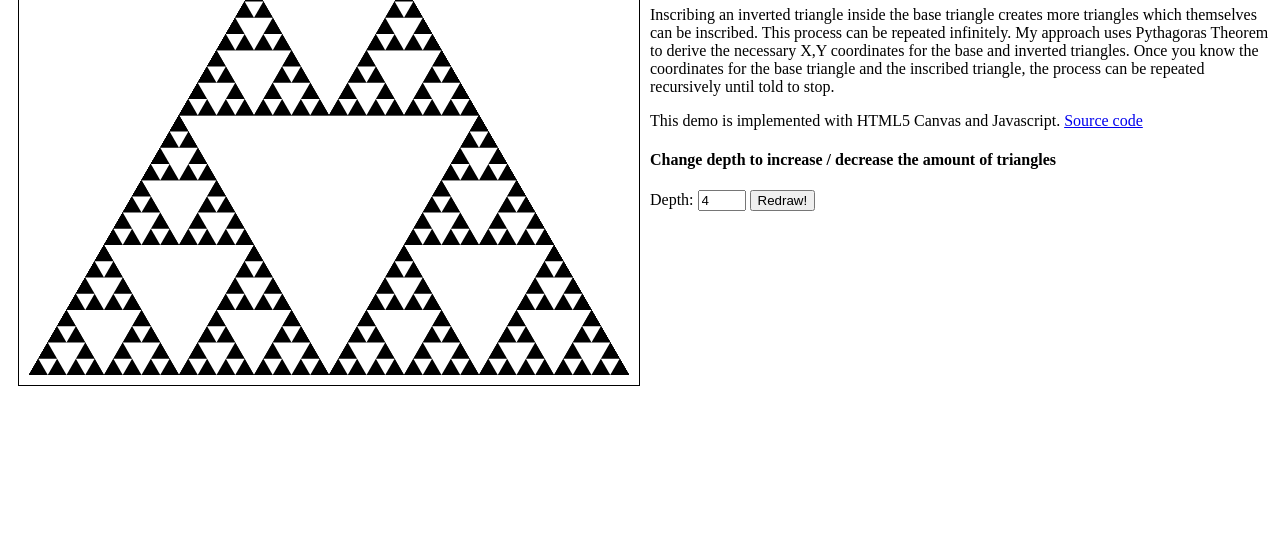
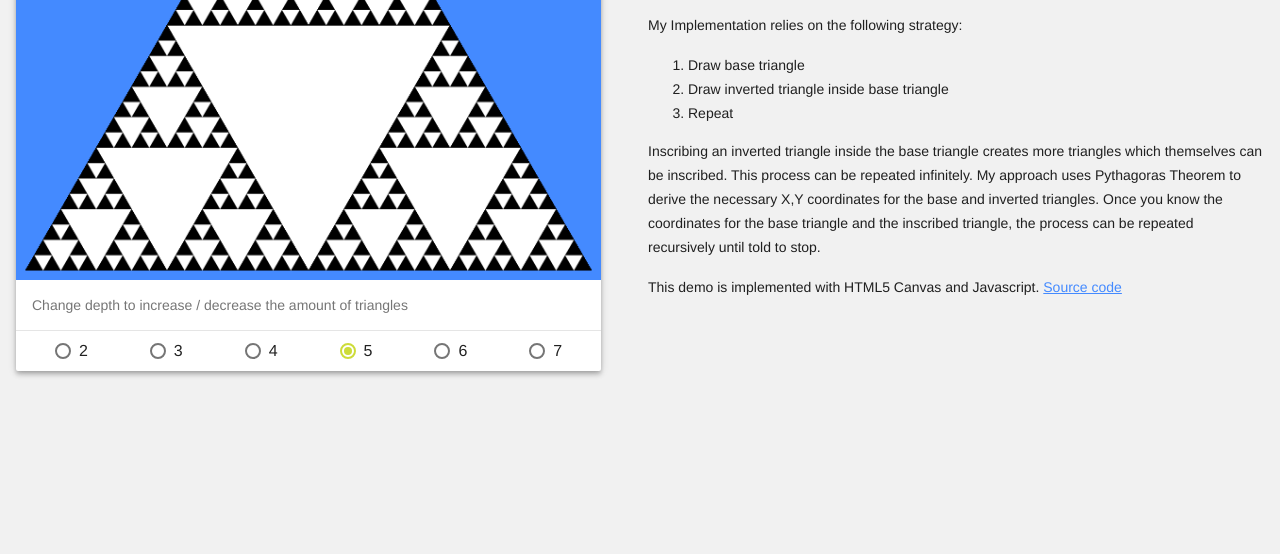
Before and after one commit to githop/sierpinski-canvas, a plain HTML site: page index.html in a window 1280 px wide. Shown: the part 246-800 px from the top of the page. Drawn offline with nearby package versions, Linux system fonts and the light colour scheme.

Commit message:
update(sierpinski): add material design lite

```diff
--- a/index.html
+++ b/index.html
@@ -2,39 +2,78 @@
 <html lang="en">
 <head>
   <meta charset="UTF-8">
+  <meta name="viewport" content="width=device-width, initial-scale=1.0">
   <title>Sierpinski</title>
+  <link rel="stylesheet" href="https://fonts.googleapis.com/icon?family=Material+Icons">
+  <link rel="stylesheet" href="https://code.getmdl.io/1.1.3/material.lime-blue.min.css" />
+  <script defer src="https://code.getmdl.io/1.1.3/material.min.js"></script>
 </head>
 <!--<body onload="draw().sierpinski(220, 195, 200)">-->
 <body onload="draw().step(4)">
   <style>
-    #canvas {
-      border: 1px solid black;
+    body {
+      background: #f1f1f1;
     }
 
-    .content {
-      display: flex;
-      flex-direction: row;
-      justify-content: space-between;
+    #canvas {
+      width: 100%;
+    }
+    .cvs-card.mdl-card {
+      width: 95%;
+      /*height: 540px;*/
     }
 
-    .cvs-wrapper {
-      margin: 10px;
+    .radio-container {
+      display: flex;
+      justify-content: space-around;
     }
 
-    @media only screen and (min-device-width: 320px) and (max-device-width: 768px) {
-      .content {
-        flex-direction: column;
-      }
-    }
   </style>
 
-  <h1>Sierpinski Triangle</h1>
+  <div class="mdl-grid">
+    <div class="mdl-cell mdl-cell--6-col">
 
-  <div class="content">
-    <div class="cvs-wrapper">
+      <div class="cvs-card mdl-card mdl-shadow--4dp">
+        <div class="mdl-card__media">
           <canvas id="canvas"></canvas>
         </div>
-    <div class="text-wrapper">
+        <div class="mdl-card__supporting-text">
+          Change depth to increase / decrease the amount of triangles
+        </div>
+        <div class="mdl-card__actions mdl-card--border">
+          <div class="radio-container">
+          <label class="mdl-radio mdl-js-radio mdl-js-ripple-effect" for="option-2">
+            <input type="radio" id="option-2" class="mdl-radio__button" name="options" value="1">
+            <span class="mdl-radio__label">2</span>
+          </label>
+          <label class="mdl-radio mdl-js-radio mdl-js-ripple-effect" for="option-3">
+            <input type="radio" id="option-3" class="mdl-radio__button" name="options" value="2">
+            <span class="mdl-radio__label">3</span>
+          </label>
+          <label class="mdl-radio mdl-js-radio mdl-js-ripple-effect" for="option-4">
+            <input type="radio" id="option-4" class="mdl-radio__button" name="options" value="3">
+            <span class="mdl-radio__label">4</span>
+          </label>
+          <label class="mdl-radio mdl-js-radio mdl-js-ripple-effect" for="option-5">
+            <input type="radio" id="option-5" class="mdl-radio__button" name="options" value="4" checked>
+            <span class="mdl-radio__label">5</span>
+          </label>
+          <label class="mdl-radio mdl-js-radio mdl-js-ripple-effect" for="option-6">
+            <input type="radio" id="option-6" class="mdl-radio__button" name="options" value="5">
+            <span class="mdl-radio__label">6</span>
+          </label>
+          <label class="mdl-radio mdl-js-radio mdl-js-ripple-effect" for="option-7">
+            <input type="radio" id="option-7" class="mdl-radio__button" name="options" value="6">
+            <span class="mdl-radio__label">7</span>
+          </label>
+          </div>
+        </div>
+      </div>
+
+    </div>
+    <div class="mdl-cell mdl-cell--6-col mdl-cell--middle">
+      <div class="text-content">
+        <h1>Sierpinski Triangle</h1>
         <p>The Sierpinski triangle is a fractal described in 1915 by Waclaw Sierpinski. It is a self similar structure that occurs at different levels of iterations, or magnifications.</p>
         <p>My Implementation relies on the following strategy: </p>
         <ol>
@@ -49,14 +88,10 @@
         </p>
 
         <p>This demo is implemented with HTML5 Canvas and Javascript. <a href="https://github.com/githop/sierpinski-canvas" target="_blank">Source code</a></p>
-
-      <h4>Change depth to increase / decrease the amount of triangles</h4>
-      <label>Depth:
-        <input id="depth" type="number" min="1" max="6" value="4"/>
-      </label>
-      <button id="redraw">Redraw!</button>
       </div>
     </div>
+  </div>
+
 <script src="./sierpinski.js"></script>
 </body>
 </html>
--- a/sierpinski.js
+++ b/sierpinski.js
@@ -7,20 +7,21 @@ function draw() {
 	var xOriginOffset = 10;
 	var yOriginOffset = 530;
 	var s = 600;
-	var redrawBtn = document.getElementById('redraw');
-	var depthInput = document.getElementById('depth');
+	var radioBtns = document.getElementsByClassName('mdl-radio__button');
 
-	redrawBtn.onclick = redraw;
+	var i = 0, len = radioBtns.length;
+
+	for (i; i < len; i++) {
+		radioBtns[i].onchange = redraw;
+	}
+
 
 	return {
 		step: step
 	};
 
 	function redraw(ev) {
-		var _depth = depthInput.value === undefined ? 4 : depthInput.value;
-		console.log("hmm", depthInput);
-		console.log('input?', depthInput.value);
-		console.log('depth?',_depth);
+		var _depth = ev.target.value === undefined ? 4 : ev.target.value;
 		step(_depth);
 	}
 
```
Lines whose indentation alone changed are shown as unchanged.
